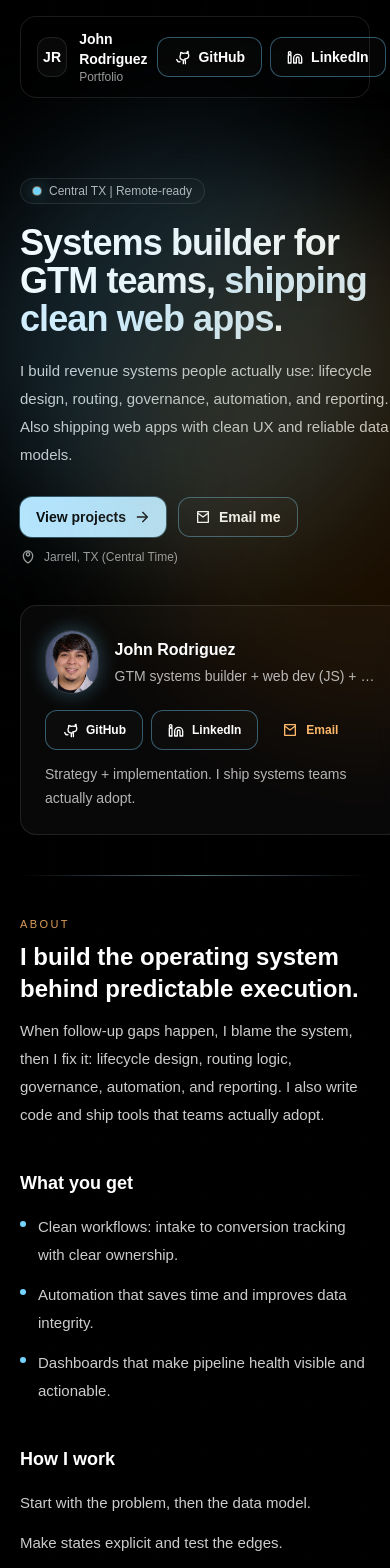
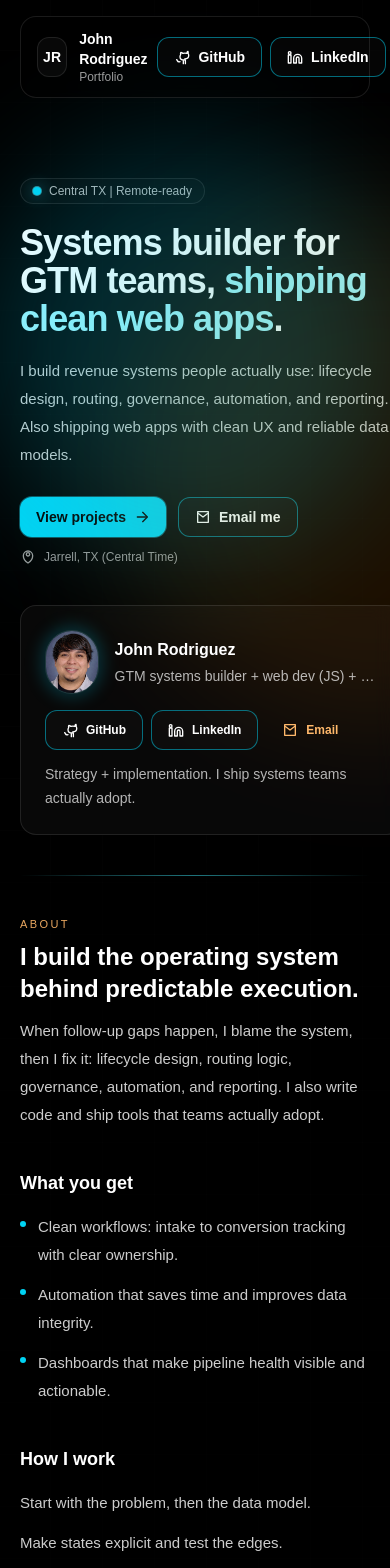
Before and after one commit to OS-DevSource/john-rodriguez-portfolio, a Next.js app: page / in a window 390 px wide. Shown: the top 1568 px of the page. Built offline with nearby package versions, Linux system fonts and the light colour scheme.

Commit message:
feat: push tron-leaning cyan accents and faster cursor follow
Strengthen interactive blue to cyan-400 across buttons, rings, focus, and active indicators; slightly lift ember accents; and increase glow follow speed for a more responsive feel.

```diff
--- a/src/app/page.js
+++ b/src/app/page.js
@@ -16,8 +16,8 @@ Notes:
 import React, { useEffect, useMemo, useRef, useState } from "react";
 
 const HEADSHOT_SRC = "/headshot.jpg";
-const ICE_GLOW = "rgba(56, 189, 248, 0.22)";
-const COPPER_GLOW = "rgba(249, 115, 22, 0.11)";
+const ICE_GLOW = "rgba(34, 211, 238, 0.26)";
+const COPPER_GLOW = "rgba(249, 115, 22, 0.12)";
 const SPOTLIGHT_SIZE_DESKTOP = 562;
 const SPOTLIGHT_SIZE_COMPACT = 454;
 
@@ -88,11 +88,11 @@ const TOKENS = {
   chip: "rounded-full border border-white/12 bg-transparent px-2.5 py-1 text-xs text-white/70",
 
   btnBase:
-    "inline-flex h-10 items-center justify-center gap-2 rounded-xl px-4 text-sm font-semibold transition outline-none focus-visible:ring-2 focus-visible:ring-sky-300/60 focus-visible:ring-offset-2 focus-visible:ring-offset-black",
+    "inline-flex h-10 items-center justify-center gap-2 rounded-xl px-4 text-sm font-semibold transition outline-none focus-visible:ring-2 focus-visible:ring-cyan-400/70 focus-visible:ring-offset-2 focus-visible:ring-offset-black",
   btnPrimary:
-    "bg-sky-200 text-black hover:bg-sky-100 shadow-[0_0_0_1px_rgba(125,211,252,0.35)]",
+    "bg-cyan-400 text-black hover:bg-cyan-300 shadow-[0_0_0_1px_rgba(34,211,238,0.4)]",
   btnSecondary:
-    "border border-sky-300/40 bg-white/[0.02] text-white hover:border-sky-300/50 hover:bg-white/[0.04]",
+    "border border-cyan-400/50 bg-white/[0.02] text-white hover:border-cyan-300/65 hover:bg-white/[0.04]",
   btnTertiary: "bg-transparent text-orange-300 hover:text-orange-200",
 };
 
@@ -234,15 +234,15 @@ function ChapterBreak() {
     <div className={TOKENS.chapterBreak}>
       <div className="relative h-px w-full overflow-hidden">
         <div className="absolute inset-0 bg-gradient-to-r from-transparent via-white/10 to-transparent" />
-        <div className="absolute inset-0 bg-gradient-to-r from-transparent via-sky-300/42 to-transparent" />
-        <div className="absolute inset-0 bg-gradient-to-r from-transparent via-orange-300/18 to-transparent blur-[1px]" />
+        <div className="absolute inset-0 bg-gradient-to-r from-transparent via-cyan-400/46 to-transparent" />
+        <div className="absolute inset-0 bg-gradient-to-r from-transparent via-orange-300/20 to-transparent blur-[1px]" />
       </div>
     </div>
   );
 }
 
 function SectionTitle({ eyebrow, title, subtitle, tone = "ice" }) {
-  const toneClass = tone === "copper" ? "text-orange-300/85" : "text-sky-200/90";
+  const toneClass = tone === "copper" ? "text-orange-300/90" : "text-cyan-200/92";
   return (
     <div className="mb-10">
       <div className={cx(TOKENS.eyebrow, toneClass)}>{eyebrow}</div>
@@ -257,7 +257,7 @@ function ProfileSummary({ mailto }) {
     <Card interactive className="max-w-md">
       <div className="flex items-center gap-4">
         <div className="relative">
-          <div className="absolute -inset-1 rounded-full bg-sky-300/20 blur" />
+          <div className="absolute -inset-1 rounded-full bg-cyan-400/20 blur" />
           <img
             src={HEADSHOT_SRC}
             alt="Headshot of John Rodriguez"
@@ -329,7 +329,7 @@ function Nav({ items, activeId, scrolled, onGo }) {
                   className={cx(
                     "absolute -bottom-2 left-0 h-[2px] w-full rounded-full transition",
                     active
-                      ? "bg-sky-300 shadow-[0_0_14px_rgba(125,211,252,0.45)]"
+                      ? "bg-cyan-400 shadow-[0_0_14px_rgba(34,211,238,0.55)]"
                       : "bg-transparent"
                   )}
                 />
@@ -426,7 +426,7 @@ export default function PortfolioPage() {
     }
 
     let rafId = 0;
-    const lerpFactor = 0.071;
+    const lerpFactor = 0.077;
 
     const animate = () => {
       const target = glowTargetRef.current;
@@ -506,19 +506,19 @@ export default function PortfolioPage() {
           <main className={TOKENS.sectionY}>
             <section id="home" className="scroll-mt-28">
               <div className="relative">
-                <div className="pointer-events-none absolute -left-10 -top-10 h-[420px] w-[420px] rounded-full bg-sky-300/[0.18] blur-3xl" />
-                <div className="pointer-events-none absolute left-24 top-8 h-[520px] w-[520px] rounded-full bg-orange-400/[0.10] blur-3xl" />
+                <div className="pointer-events-none absolute -left-10 -top-10 h-[420px] w-[420px] rounded-full bg-cyan-400/[0.20] blur-3xl" />
+                <div className="pointer-events-none absolute left-24 top-8 h-[520px] w-[520px] rounded-full bg-orange-400/[0.11] blur-3xl" />
 
                 <div className="grid gap-10 md:grid-cols-[1.35fr_0.65fr] md:items-start">
                   <div>
                     <div className="inline-flex items-center gap-2 rounded-full border border-white/10 bg-white/[0.02] px-3 py-1 text-xs text-white/70">
-                      <span className="h-2 w-2 rounded-full bg-sky-300 ring-1 ring-orange-300/45 shadow-[0_0_16px_rgba(56,189,248,0.72)]" />
+                      <span className="h-2 w-2 rounded-full bg-cyan-400 ring-1 ring-cyan-300/55 shadow-[0_0_16px_rgba(34,211,238,0.78)]" />
                       Central TX | Remote-ready
                     </div>
 
                     <h1 className={cx(TOKENS.h1, "mt-5 max-w-3xl")}>
                       Systems builder for GTM teams,
-                      <span className="text-sky-100"> shipping clean web apps</span>.
+                      <span className="text-cyan-200"> shipping clean web apps</span>.
                     </h1>
 
                     <p className={cx(TOKENS.body, "mt-5 max-w-2xl")}>{COPY.subhead}</p>
@@ -558,15 +558,15 @@ export default function PortfolioPage() {
                   <h3 className={TOKENS.h3}>What you get</h3>
                   <ul className={cx("mt-4 space-y-3", TOKENS.body)}>
                     <li className="flex gap-3">
-                      <span className="mt-2 h-1.5 w-1.5 flex-none rounded-full bg-sky-300" />
+                      <span className="mt-2 h-1.5 w-1.5 flex-none rounded-full bg-cyan-400" />
                       <span>Clean workflows: intake to conversion tracking with clear ownership.</span>
                     </li>
                     <li className="flex gap-3">
-                      <span className="mt-2 h-1.5 w-1.5 flex-none rounded-full bg-sky-300" />
+                      <span className="mt-2 h-1.5 w-1.5 flex-none rounded-full bg-cyan-400" />
                       <span>Automation that saves time and improves data integrity.</span>
                     </li>
                     <li className="flex gap-3">
-                      <span className="mt-2 h-1.5 w-1.5 flex-none rounded-full bg-sky-300" />
+                      <span className="mt-2 h-1.5 w-1.5 flex-none rounded-full bg-cyan-400" />
                       <span>Dashboards that make pipeline health visible and actionable.</span>
                     </li>
                   </ul>
@@ -606,7 +606,7 @@ export default function PortfolioPage() {
                     <ul className="mt-4 space-y-2 text-sm leading-6 text-white/70">
                       {p.bullets.slice(0, 2).map((b) => (
                         <li key={b} className="flex gap-3">
-                          <span className="mt-2 h-1.5 w-1.5 flex-none rounded-full bg-orange-400/85" />
+                          <span className="mt-2 h-1.5 w-1.5 flex-none rounded-full bg-orange-400/92" />
                           <span>{b}</span>
                         </li>
                       ))}
@@ -739,18 +739,18 @@ export default function PortfolioPage() {
                     <input
                       name="name"
                       placeholder="Your name"
-                      className="h-11 w-full rounded-xl border border-white/10 bg-black/40 px-4 text-sm text-white placeholder:text-white/40 outline-none focus:border-sky-300/55"
+                      className="h-11 w-full rounded-xl border border-white/10 bg-black/40 px-4 text-sm text-white placeholder:text-white/40 outline-none focus:border-cyan-400/65"
                     />
                     <input
                       name="company"
                       placeholder="Company (optional)"
-                      className="h-11 w-full rounded-xl border border-white/10 bg-black/40 px-4 text-sm text-white placeholder:text-white/40 outline-none focus:border-sky-300/55"
+                      className="h-11 w-full rounded-xl border border-white/10 bg-black/40 px-4 text-sm text-white placeholder:text-white/40 outline-none focus:border-cyan-400/65"
                     />
                     <textarea
                       name="message"
                       placeholder="What are you trying to build or fix?"
                       rows={5}
-                      className="w-full rounded-xl border border-white/10 bg-black/40 px-4 py-3 text-sm leading-6 text-white placeholder:text-white/40 outline-none focus:border-sky-300/55"
+                      className="w-full rounded-xl border border-white/10 bg-black/40 px-4 py-3 text-sm leading-6 text-white placeholder:text-white/40 outline-none focus:border-cyan-400/65"
                     />
 
                     <div className="mt-1 flex flex-wrap items-center gap-3">
```
